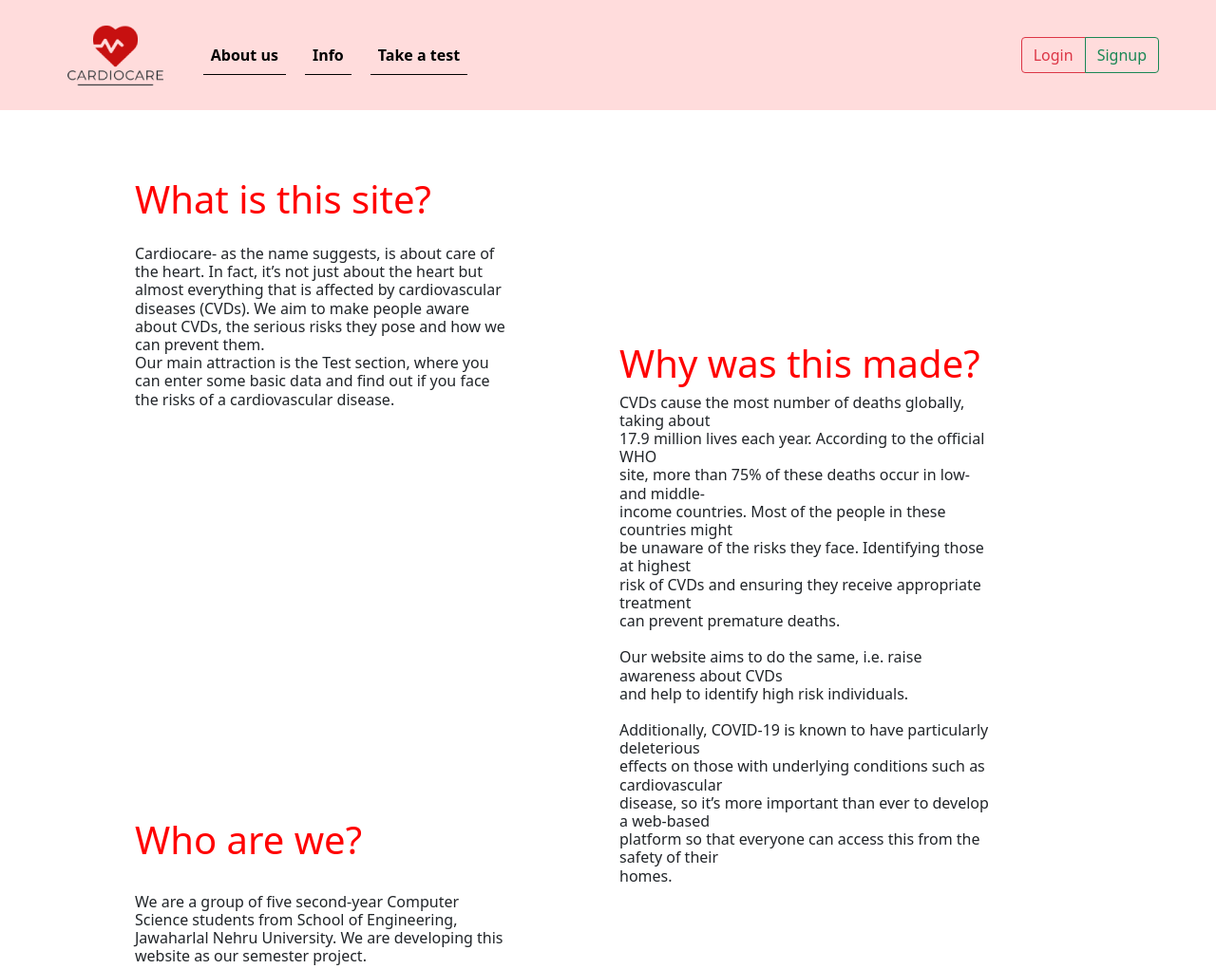
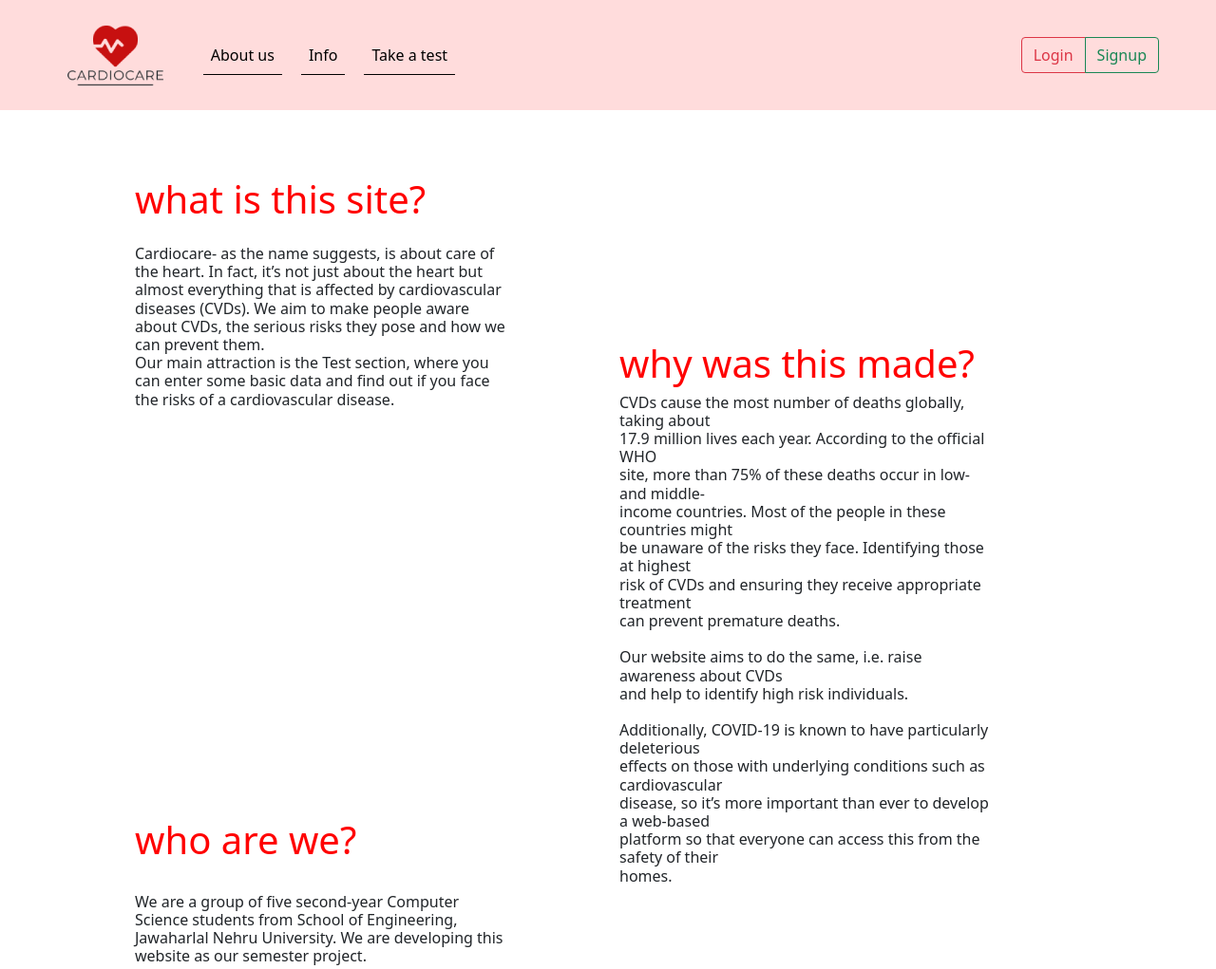
Before and after one commit to AsadNizami/Cardiocare, a Django app: page /about/ in a window 1280 px wide. Shown: the top 1021 px of the page at 95% size. Run offline with Django 3.2, Linux system fonts and the light colour scheme; some libraries are stand-ins or nearby versions.

Commit message:
Minor corrections to multiple pages (#19)
* fixed a typo

* Update about.html

* Update Info.html

* Update home.html

* Update main1.css

* Update main1.css

```diff
--- a/info/templates/info/Info.html
+++ b/info/templates/info/Info.html
@@ -228,7 +228,7 @@ diseases can include:</b><br><br>
 </div><br>
 <div class="msg">
 <b>If you are interested in reading in detail about CVDs, here are a few links that might help you:</b><br>
-<div style="font-style: italic;"> 1. <a href="https://www.healthline.com/heath/heart-disease" target="_blank">https://www.healthline.com/heath/heart-disease</a><br>
+<div style="font-style: italic;"> 1. <a href="https://www.healthline.com/health/heart-disease" target="_blank">https://www.healthline.com/health/heart-disease</a><br>
 2. <a href="https://www.who.int/news-room/fact-sheets/detail/cardiovascular-diseases-(cvds)" target="_blank">https://www.who.int/news-room/fact-sheets/detail/cardiovascular-diseases-(cvds)</a><br>
 3. <a href="https://www.world-heart-federation.org/" target="_blank">https://www.world-heart-federation.org/</a><br>
 4. <a href="https://www.hopkinsmedicine.org/health/conditions-and-diseases/rheumatic-heart-disease" target="_blank">https://www.hopkinsmedicine.org/health/conditions-and-diseases/rheumatic-heart-disease</a><br>
--- a/info/templates/info/about.html
+++ b/info/templates/info/about.html
@@ -12,7 +12,7 @@
         <div class="row">
 
             <div class="hlines">
-                <h1> What is this site?</h1>
+                <h1> what is this site?</h1>
             </div><br><br><br>
 
            <div class="col-lg-6 col-sm-12 col-xs-12">
@@ -37,7 +37,7 @@
         <div class="row">
             <div class="col-lg-6 col-sm-12 col-xs-12"></div>
             <div class="hlines col-lg-5 col-sm-12 col-xs-12">
-                <h1> Why was this made?</h1>
+                <h1> why was this made?</h1>
             </div><br>
 
         </div>
@@ -67,7 +67,7 @@
 
     <div class="container cpara" >
         <div class="hlines">
-            <h1> Who are we?</h1>
+            <h1> who are we?</h1>
         </div><br>
         <div class="col-lg-6 col-sm-12 col-xs-12">
 
--- a/static/main1.css
+++ b/static/main1.css
@@ -2,7 +2,7 @@
 .nav-link
 {
     color: black;
-    font-weight: 680;
+    font-weight: 500;
     margin: 10px;
     border-bottom: 1px solid black;
 }
@@ -92,7 +92,7 @@
 }
 
 .foot{
-  background-color: rgb(223, 130, 145);
+  background-color: rgb(250, 141, 141);
   padding:20px 0px 0px 0px;
   margin-top: 150px;
 }
--- a/users/templates/users/login.html
+++ b/users/templates/users/login.html
@@ -12,14 +12,14 @@
                     <form method="POST">
                         {% csrf_token %}
                         <fieldset class="form-group mx-xs-3 mx-sm-5 ">
-                            <legend class="border-bottom mb-3 mt-3">Login In</legend>
+                            <legend class="border-bottom mb-3 mt-3">Log In</legend>
                             <div class="form-group" >
                                 {{ form|crispy }}
                             </div>
 
                         </fieldset>
                         <div class="form-group" style="padding-top: 20px">
-                            <button class="btn btn-danger mx-xs-3 mx-sm-5" type="submit">Login</button>
+                            <button class="btn btn-danger mx-xs-3 mx-sm-5" type="submit">Log In</button>
                         </div>
                     </form>
                     <div class="mx-xs-3 mx-sm-5 mb-5">
```
Also changed, not shown: app/templates/app/home.html (+5 -5 lines).
